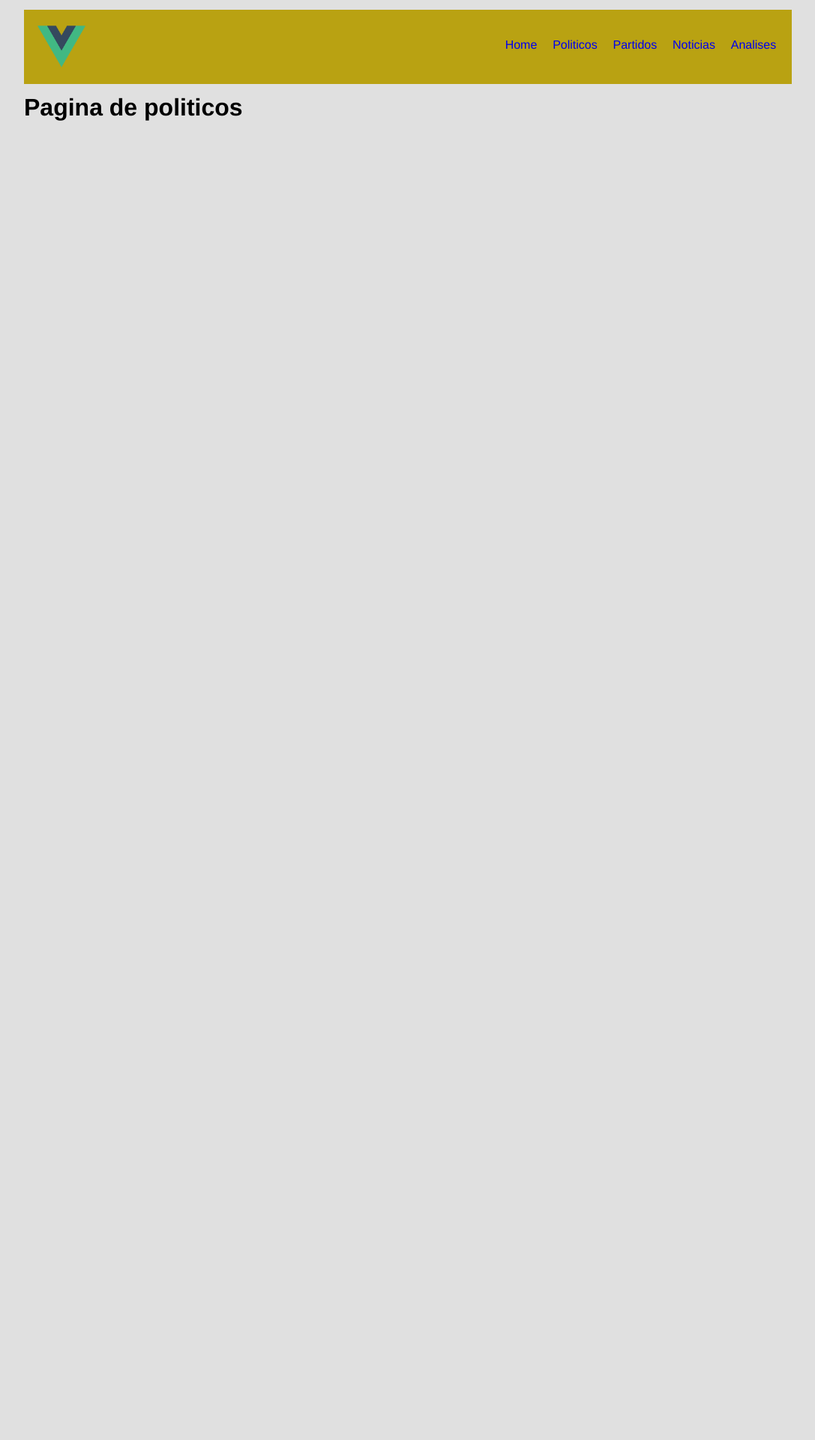
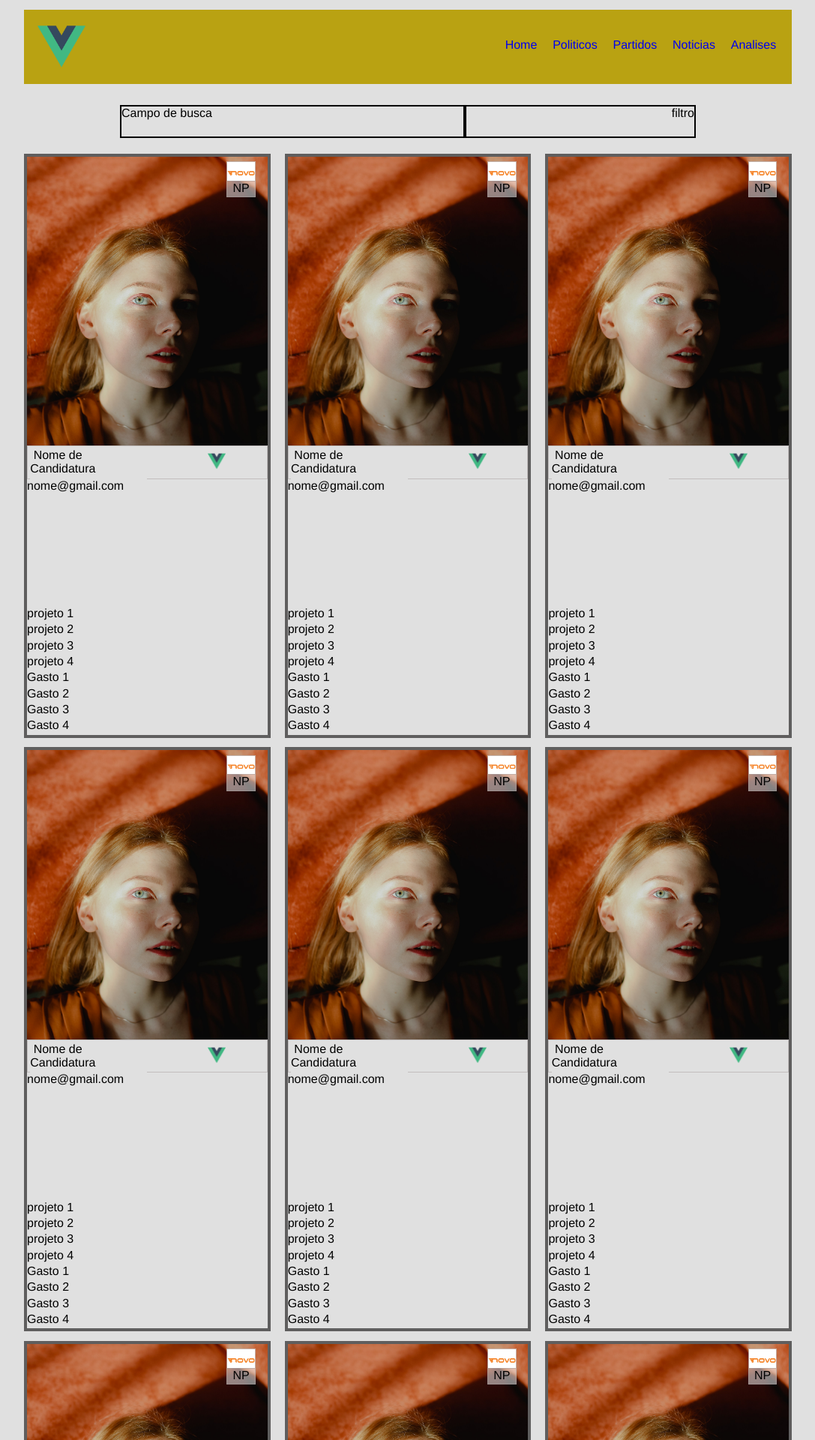
Before and after one commit to GustavoSaibro/fullpage_app, a Vue app: page /politicos in a window 1280 px wide. Shown: the top 1920 px of the page at 75% size, without its empty margins (104-1191 px from the left). Before the commit the page ends 821 px from the top, so only its background shows below. Built offline with nearby package versions, Linux system fonts and the light colour scheme.

Commit message:
added component of politicians and worked on css

```diff
--- a/src/App.vue
+++ b/src/App.vue
@@ -2,18 +2,20 @@
   <div class="app">
     <Navbar />
     <router-view />
+    <Footer />
   </div>
 </template>
 
 <script>
-import Navbar from '@/components/Navbar.vue'
-
+import Navbar from '@/components/navigation/Navbar.vue'
+import Footer from '@/components/navigation/Footer.vue'
 export default {
   setup () {
 
   },
   components: {
-    Navbar
+    Navbar,
+    Footer
   }
 }
 </script>
--- a/src/components/InfoCard.vue
+++ b/src/components/InfoCard.vue
@@ -8,12 +8,12 @@
 </template>
 
 <script>
+//TODO: refatorar o card e criar um componente para cada informação da home
 export default {
   props: ['width', 'height', 'margin']
 
 }
 </script>
-
 <style scoped lang="scss">
 .info-card {
   display: flex;
@@ -22,6 +22,7 @@ export default {
   flex-wrap: wrap;
   flex-flow: row;
   align-items: center;
+  text-align: center;
   align-content: center;
   justify-content: space-between;
 }
--- /dev/null
+++ b/src/components/navigation/Footer.vue
@@ -0,0 +1,20 @@
+<template>
+  <div class="footer">
+    <div>xxxxxxxxxxxx</div>
+    <div>yyyyyyyyyyyy</div>
+  </div>
+</template>
+
+<script>
+export default {
+
+}
+</script>
+
+<style scoped lang="scss">
+.footer {
+  display: flex;
+  justify-content: space-between;
+  border: 4px solid #000000;
+}
+</style>
--- /dev/null
+++ b/src/components/politicos/Politico.vue
@@ -0,0 +1,121 @@
+<template>
+  <div class="container">
+
+    <div class="foto-candidato">
+      <img
+        src="@/assets/candidato.jpg"
+        alt=""
+      >
+      <div class="foto-partido">
+        <img
+          src="@/assets/partido-novo.png"
+          alt=""
+        >
+        <div class="sigla">NP</div>
+      </div>
+    </div>
+    <div class="dados-cand">
+      <div class="nome-cand">
+        Nome de Candidatura</div>
+      <div class="uf-cand">
+        <img
+          src="@/assets/logo.png"
+          alt=""
+        >
+      </div>
+    </div>
+    <div class="contato">nome@gmail.com</div>
+
+    <div class="info">
+      <div class="projetos">
+        <ul>
+          <li>projeto 1</li>
+          <li>projeto 2</li>
+          <li>projeto 3</li>
+          <li>projeto 4</li>
+        </ul>
+      </div>
+      <div class="gastos">
+        <ul>
+          <li>Gasto 1</li>
+          <li>Gasto 2</li>
+          <li>Gasto 3</li>
+          <li>Gasto 4</li>
+        </ul>
+      </div>
+    </div>
+  </div>
+
+</template>
+
+<script>
+export default {
+
+}
+</script>
+
+<style scoped lang="scss">
+* {
+  display: flex;
+  flex-direction: column;
+  position: relative;
+  margin: 0;
+  padding: 0;
+  width: 100%;
+  height: 100%;
+}
+.container {
+  box-sizing: border-box;
+  border: rgba(10, 9, 9, 0.6) solid 4px;
+
+  .foto-candidato {
+    height: 50%;
+    img {
+      object-fit: cover;
+    }
+    .foto-partido {
+      position: absolute;
+      top: 0.4em;
+      right: 0.4em;
+      width: 3em;
+      height: 3em;
+      background-color: rgba(255, 255, 255, 0);
+
+      img {
+        width: 2.3em;
+        height: 2.3em;
+        border: rgba(165, 157, 157, 0.5) solid 1px;
+        background-color: rgba(255, 255, 255, 0.5);
+      }
+      .sigla {
+        width: 2.3em;
+        background-color: rgba(255, 255, 255, 0.5);
+        border-left: rgba(165, 157, 157, 0.5) solid 1px;
+        border-right: rgba(165, 157, 157, 0.5) solid 1px;
+        border-bottom: rgba(165, 157, 157, 0.5) solid 1px;
+        text-align: center;
+      }
+    }
+  }
+  .dados-cand {
+    box-sizing: border-box;
+    flex-direction: row;
+    border: rgba(165, 157, 157, 0.5) solid 1px;
+    height: 8em;
+    .nome-cand {
+      margin: 0.2em;
+      word-break: break-word;
+      white-space: pre-wrap;
+      -moz-white-space: pre-wrap;
+      width: 100%;
+    }
+    img {
+      position: absolute;
+      top: 0.5em;
+      left: 50%;
+      width: 1.5em;
+      height: 1.5em;
+    }
+  }
+}
+</style>
--- a/src/views/Home.vue
+++ b/src/views/Home.vue
@@ -1,8 +1,11 @@
 <template>
+  <!-- TODO Refatorar nome das classes -->
   <div class="main-card">
     <div class="item-card item-1">
       <InfoCard>
-        <div>asod uiaoskdhakulsjhd akjshdkasjhdaskjashdkjasod uiaoskdhakulsjhd akjshdkasjhdaskjashdkjasod uiaoskdhakulsjhd akjshdkasjhdaskjashdkjasod uiaoskdhakulsjhd akjshdkasjhdaskjashdkjasod uiaoskdhakulsjhd akjshdkasjhdaskjashdkjasod uiaoskdhakulsjhd akjshdkasjhdaskjashdkjasod uiaoskdhakulsjhd akjshdkasjhdaskjashdkjasod uiaoskdhakulsjhd akjshdkasjhdaskjashdkjasod uiaoskdhakulsjhd akjshdkasjhdaskjashdkjasod uiaoskdhakulsjhd akjshdkasjhdaskjashdkjasod uiaoskdhakulsjhd akjshdkasjhdaskjashdkjasod uiaoskdhakulsjhd akjshdkasjhdaskjashdkj</div>
+        <div>
+          <h1>Cidadania já</h1>
+        </div>
       </InfoCard>
     </div>
 
@@ -55,7 +58,7 @@ export default {
   grid-gap: 1.2em;
 
   .item-card {
-    border: 4px solid #ff652f;
+    border: 4px solid #000000;
     // padding: 20px;
   }
   .item-1 {
--- a/src/views/Politicos.vue
+++ b/src/views/Politicos.vue
@@ -1,12 +1,129 @@
 <template>
-  <h1>Pagina de politicos</h1>
+  <div class="busca-container">
+    <div class="busca">
+      Campo de busca
+    </div>
+    <div class="filtro">
+      filtro
+    </div>
+  </div>
+  <div class="grid-container">
+    <Politico class="item-1" />
+    <Politico class="item-2" />
+    <Politico class="item-3" />
+    <Politico class="item-4" />
+    <Politico class="item-5" />
+    <Politico class="item-6" />
+    <Politico class="item-7" />
+    <Politico class="item-8" />
+    <Politico class="item-9" />
+  </div>
 </template>
 
 <script>
+import Politico from "@/components/politicos/Politico.vue"
 export default {
-  name: "Politicos"
+  name: "Politicos",
+  components: {
+    Politico
+  }
 }
 </script>
 
-<style>
+<style scoped lang="scss">
+.busca-container {
+  display: flex;
+  position: relative;
+  justify-content: space-between;
+  align-items: center;
+  height: 10vh;
+  margin-right: 10vw;
+  margin-left: 10vw;
+  // border: #000000 solid 4px;
+
+  .busca {
+    display: flex;
+    position: relative;
+    height: 50%;
+    width: 60%;
+    border: #000000 solid 2px;
+  }
+
+  .filtro {
+    display: flex;
+    position: relative;
+    justify-content: right;
+    // align-items: right;
+    // text-align: right;
+    // flex-direction: right;
+    height: 50%;
+    width: 40%;
+    border: #000000 solid 2px;
+  }
+}
+.grid-container {
+  display: grid;
+  width: 100%;
+  height: 100%;
+  grid-template-columns: repeat(3, 1fr);
+  grid-template-rows: repeat(3, 1fr);
+  grid-gap: 0.8em 1.2em;
+
+  // grid-template-areas:
+  // "busca busca busca busca";
+  // grid-gap: 1.2em;
+  // grid-template:
+  //   "busca busca busca busca" 0.2fr
+  //   / auto;
+
+  .grid-item {
+    border: 4px solid #000000;
+    // padding: 20px;
+  }
+  // .busca {
+  //   grid-column: 2/4;
+  //   // grid-column-start: 1;
+  //   // grid-column-end: 4;
+  //   grid-row-start: 1;
+  //   align-self: center;
+  //   // width: 60vh;
+  //   height: 10vh;
+  // }
+  .item-1 {
+    grid-column: 1/2;
+    grid-row: 1;
+  }
+  .item-2 {
+    grid-column: 2/3;
+    grid-row: 1;
+  }
+  .item-3 {
+    grid-column: 3/4;
+    grid-row: 1;
+  }
+  .item-4 {
+    grid-column: 1/2;
+    grid-row: 2;
+  }
+  .item-5 {
+    grid-column: 2/3;
+    grid-row: 2;
+  }
+  .item-6 {
+    grid-column: 3/4;
+    grid-row: 2;
+  }
+  .item-7 {
+    grid-column: 1/2;
+    grid-row: 3;
+  }
+  .item-8 {
+    grid-column: 2/3;
+    grid-row: 3;
+  }
+  .item-8 {
+    grid-column: 3/4;
+    grid-row: 3;
+  }
+}
 </style>
```
Also changed, not shown: src/assets/candidato.jpg (added), src/assets/partido-novo.png (added), src/components/navigation/Navbar.vue (renamed from src/components/Navbar.vue), src/components/navigation/NavigationLink.vue (renamed from src/components/NavigationLink.vue).
